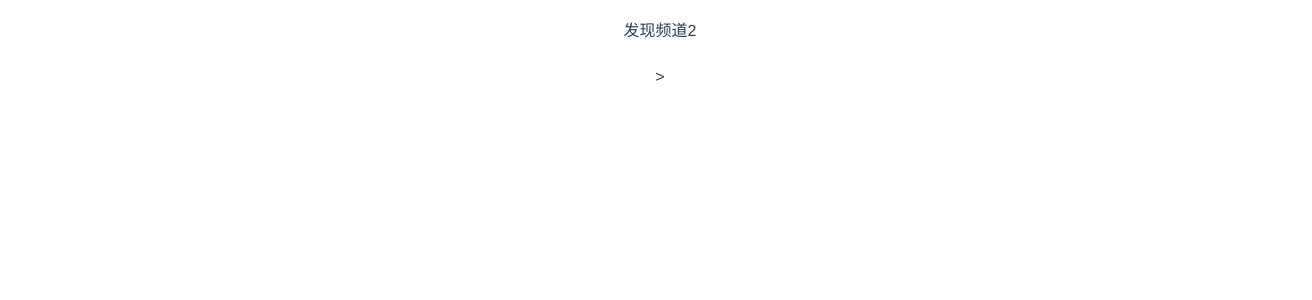
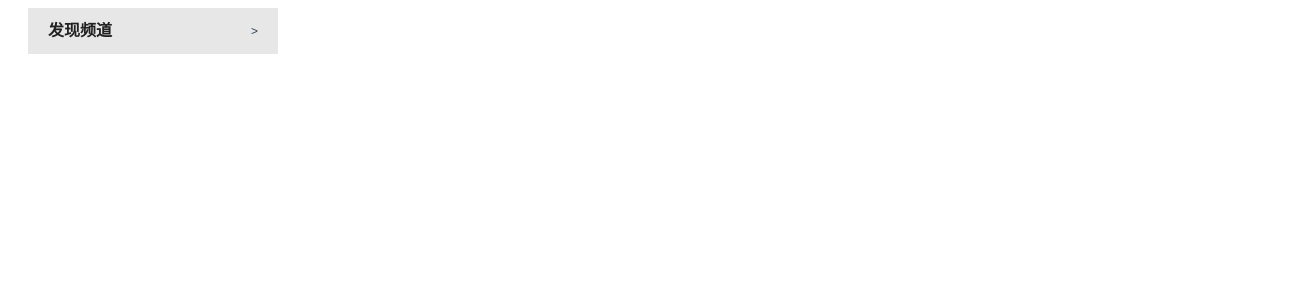
Before and after one commit to amliulibo/vue-elementui-demo3, a Vue app: page /wms in a window 1280 px wide. Shown: the top 300 px of the page, 1312 px wide, since content can reach past the window. Built offline with nearby package versions, Linux system fonts and the light colour scheme.

Commit message:
具名插槽

```diff
--- a/src/App.vue
+++ b/src/App.vue
@@ -2,35 +2,39 @@
  * @Author: liulb 20224151@qq.com
  * @Date: 2022-07-03 13:53:29
  * @LastEditors: liulb 20224151@qq.com
- * @LastEditTime: 2022-07-13 14:28:53
+ * @LastEditTime: 2022-07-16 17:15:40
  * @FilePath: \vue-elementui-demo3\src\App.vue
  * @Description: 这是默认设置,请设置`customMade`, 打开koroFileHeader查看配置 进行设置: https://github.com/OBKoro1/koro1FileHeader/wiki/%E9%85%8D%E7%BD%AE
 -->
 <template>
-  <div id="app" >
-
-    <TitleMenu>
-
-    </TitleMenu>
-
-
-
+  <div id="app">
+    <div style="width: 250px">
+      <TitleMenu :isActive="true" @active="test()">
+        <template v-slot:title>发现频道</template>
+        <template v-slot:icon>></template>
+      </TitleMenu>
+    </div>
   </div>
-
 </template>
 
 <script>
-import TitleMenu from "./components/TitleMenu.vue"
+import TitleMenu from "./components/TitleMenu.vue";
 
-export default{
-
-  components:{
+export default {
+  components: {
     TitleMenu,
   },
+  data() {
+    return {
+      select: false,
+    };
+  },
+  methods: {
+    test() {
+      console.log("sss");
+    },
+  },
 };
-
-
-
 </script>
 
 <style>
--- a/src/components/TitleMenu.vue
+++ b/src/components/TitleMenu.vue
@@ -2,19 +2,22 @@
  * @Author: liulb 20224151@qq.com
  * @Date: 2022-07-13 13:35:09
  * @LastEditors: liulb 20224151@qq.com
- * @LastEditTime: 2022-07-13 13:55:33
+ * @LastEditTime: 2022-07-16 17:14:25
  * @FilePath: \vue-elementui-demo3\src\components\item.vue
  * @Description: 这是默认设置,请设置`customMade`, 打开koroFileHeader查看配置 进行设置: https://github.com/OBKoro1/koro1FileHeader/wiki/%E9%85%8D%E7%BD%AE
 -->
 <template>
   <div class="title-menu">
-
-      <item-2>
-     <div class="left">         发现频道2     </div>
-     <div>></div>
-      </item-2>
-
-</item-2>
+    <item-2 :isActive="isActive" @active="$emit('active')">
+      <div class="inner">
+        <div class="left">
+          <slot name="title"></slot>
+        </div>
+        <div class="right">
+          <slot name="icon"></slot>
+        </div>
+      </div>
+    </item-2>
   </div>
 </template>
 
@@ -22,8 +25,16 @@
 import item2 from "./item2.vue";
 export default {
   components: { item2 },
+  props: {
+    isActive: {
+      type: Boolean, //
+      //required:true,
+      default: false,
+    },
+  },
 };
 </script>
+
 
 <style scoped>
 .title-menu {
@@ -32,4 +43,17 @@ export default {
   line-height: 46px;
   padding: 0 20px;
 }
+.inner {
+  padding: 0 20px;
+}
+.left {
+  float: left;
+  color: #212121;
+
+  font-weight: bold;
+}
+.right {
+  float: right;
+  font-size: 12px;
+}
 </style>
--- a/src/components/item2.vue
+++ b/src/components/item2.vue
@@ -2,39 +2,38 @@
  * @Author: liulb 20224151@qq.com
  * @Date: 2022-07-13 13:35:09
  * @LastEditors: liulb 20224151@qq.com
- * @LastEditTime: 2022-07-13 14:29:25
+ * @LastEditTime: 2022-07-16 17:07:24
  * @FilePath: \vue-elementui-demo3\src\components\item.vue
  * @Description: 这是默认设置,请设置`customMade`, 打开koroFileHeader查看配置 进行设置: https://github.com/OBKoro1/koro1FileHeader/wiki/%E9%85%8D%E7%BD%AE
 -->
 <template>
-  <div class="item" :class="{active:isActive}">
-      <slot></slot>
+  <div class="item" :class="{ active: isActive }" @click="$emit('active')">
+    <slot></slot>
   </div>
 </template>
 
 <script>
 export default {
-
-    props:{
-        isActive:{
-            type:Boolean,//
-            //required:true,
-            default:false
-        }
-    }
-}
+  props: {
+    isActive: {
+      type: Boolean, //
+      //required:true,
+      default: false,
+    },
+  },
+};
 </script>
 
 <style scoped>
-.active{
-    background: #e7e7e7;
+.active {
+  background: #e7e7e7;
 }
-.item{
-    cursor:pointer;
-    width:100%;
-    height: 100%;
+.item {
+  cursor: pointer;
+  width: 100%;
+  height: 100%;
 }
 .item:hover {
-    background: #f4f4f4;
+  background: #f4f4f4;
 }
 </style>
```
